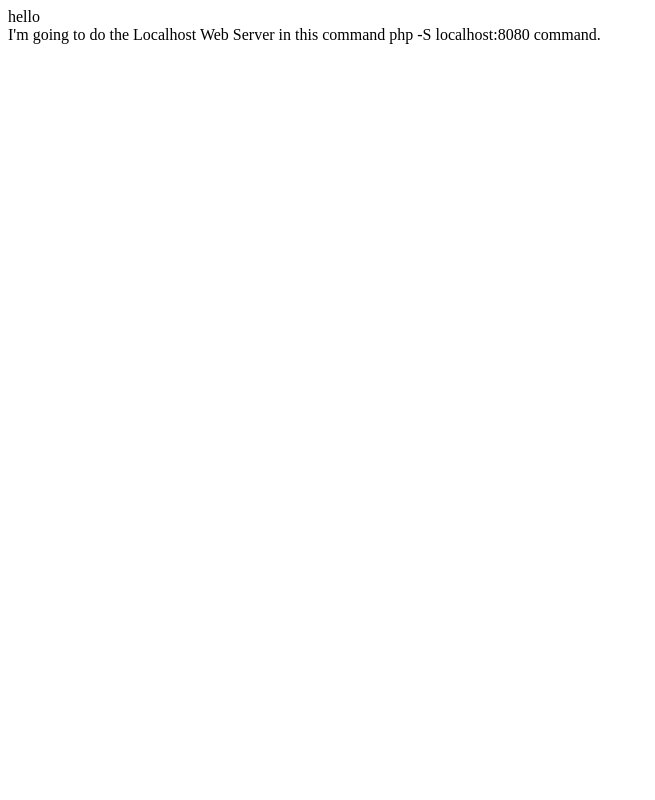
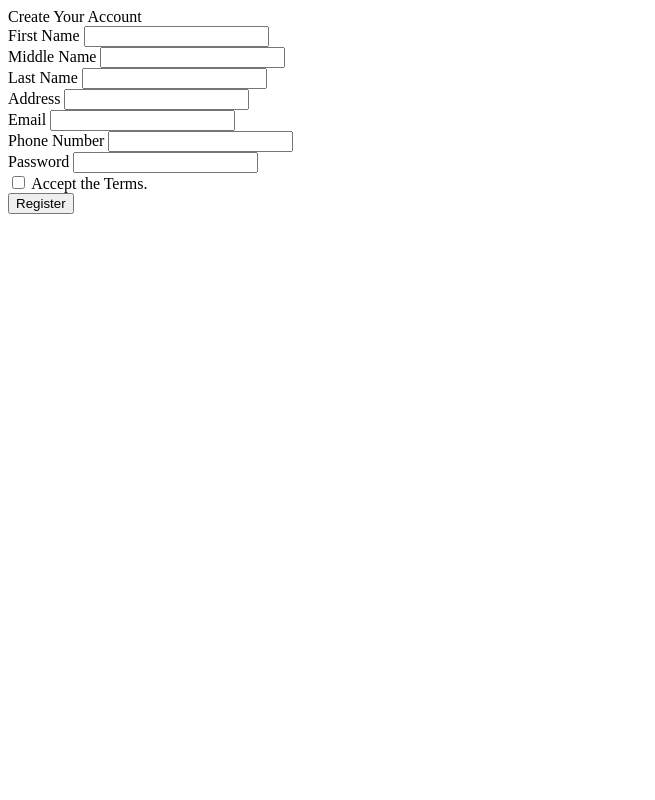
Before and after one commit to prince0010/php_task_todo_list, a PHP site: page / in a window 1280 px wide. Shown: the whole page, without its empty margins (0-655 px from the left). Run offline with PHP 8.4, Linux system fonts and the light colour scheme.

Commit message:
First try for this project 1

```diff
--- a/public/index.php
+++ b/public/index.php
@@ -1,8 +1,3 @@
 <?php
 
-echo "hello";
-?>
-
-<div>
-I'm going to do the Localhost Web Server in this command php -S localhost:8080 command.
-</div>
+include "../view/register.view.php";
--- a/view/register.view.php
+++ b/view/register.view.php
@@ -1,3 +1,59 @@
 <?php
 
-echo "This is register page view";
+?>
+
+
+<div>
+    <div>
+        Create Your Account
+    </div>
+
+    <form action="" method="POST">
+
+    <div>
+        <label for="firstname" name="lbl_firstname" id="lbl_fname">First Name</label>
+        <input type="text" name="firstname" id="fname">
+    </div>
+
+    <div>
+        <label for="middlename" name="lbl_middlename" id="lbl_mname">Middle Name</label>
+        <input type="text" name="middlename" id="mname">
+    </div>
+
+    <div>
+        <label for="lastname" name="lbl_lastname" id="lbl_lname">Last Name</label>
+        <input type="text" name="lastname" id="lname">
+    </div>
+
+    <div>
+        <label for="address" name="lbl_address" id="lbl_address">Address</label>
+        <input type="text" name="address" id="address">
+    </div>
+
+    <div>
+        <label for="email" name="lbl_email" id="lbl_email">Email</label>
+        <input type="email" name="email" id="email">
+    </div>
+
+    <div>
+        <label for="phone" name="lbl_phone" id="lbl_phone">Phone Number</label>
+        <input type="text" name="phone" id="phone">
+    </div>
+
+    <div>
+        <label for="password" name="lbl_password" id="lbl_password">Password</label>
+        <input type="password" name="password" id="password">
+    </div>
+
+    <div>
+        <input type="checkbox" name="terms" id="terms">
+        <label for="flexCheckDefault" id="lbl_terms">Accept the Terms.</label>
+
+    </div>
+
+    <div>
+        <button type="submit">Register</button>
+    </div>
+
+    </form>
+</div>
```
Also changed, not shown: view/login.view.php (+27 -1 lines).
